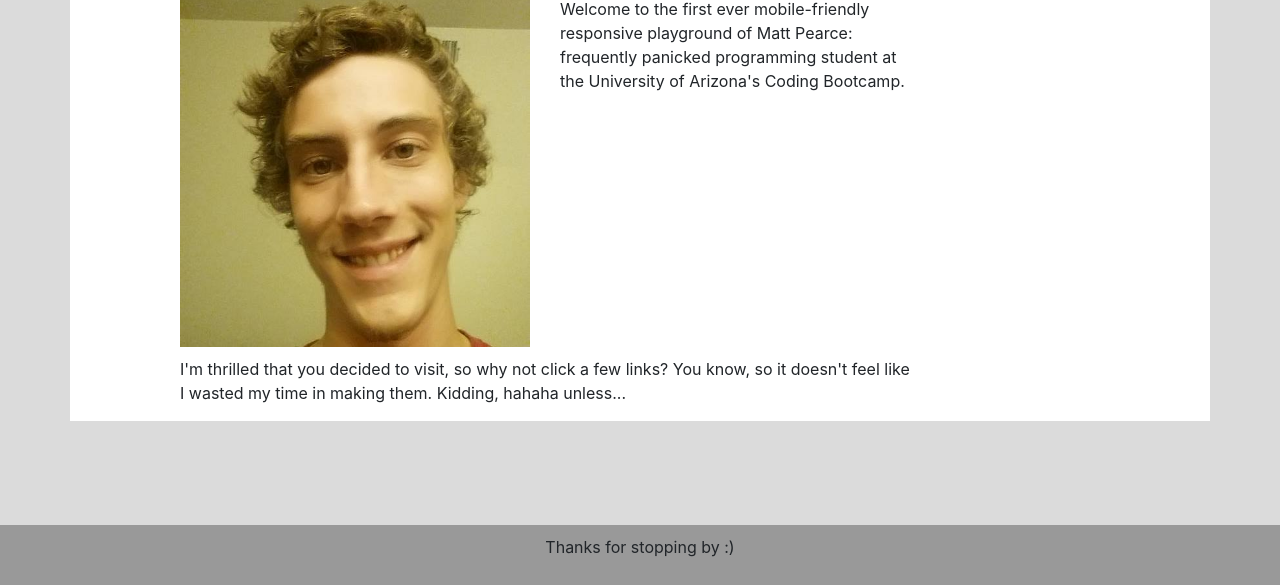
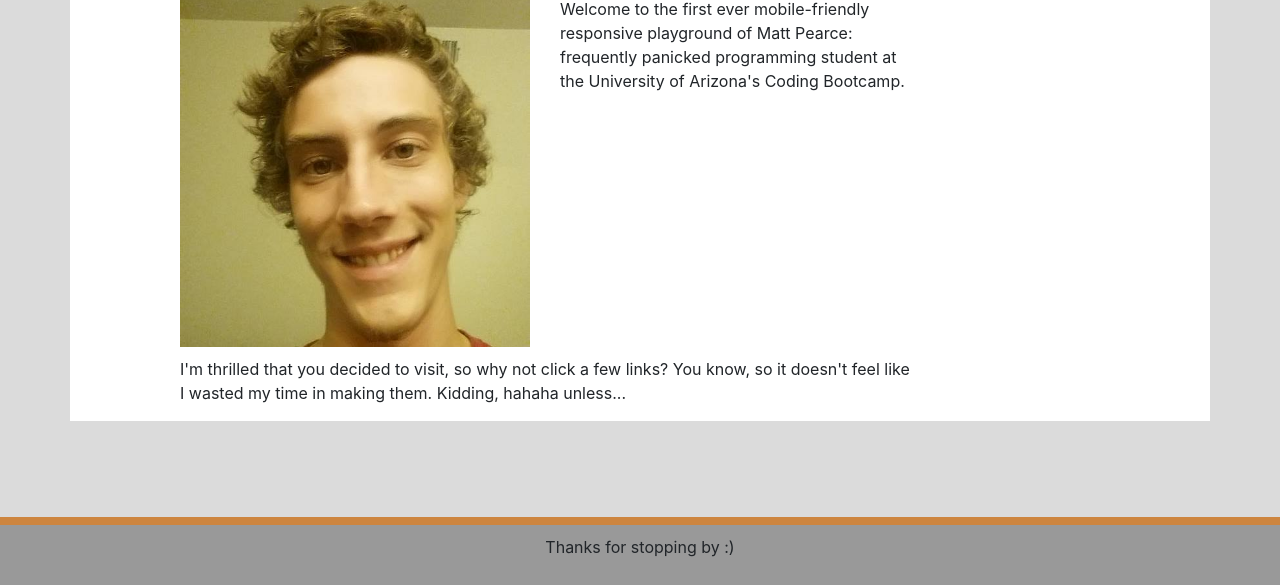
Before and after one commit to awkwardlynumb/wk2MattPearceHw, a plain HTML site: page index.html in a window 1280 px wide. Shown: the part 215-800 px from the top of the page. Drawn offline with nearby package versions, Linux system fonts and the light colour scheme.

Commit message:
actually submitting this time

```diff
--- a/contact.css
+++ b/contact.css
@@ -62,8 +62,7 @@ footer {
     padding: 10px 0;
     text-align: center;
     background-color: #999999;
-    border-top: 5px peru;
+    border-top: 8px solid peru;
     position: fixed;
     bottom: 0;
-
 }
--- a/index.css
+++ b/index.css
@@ -67,7 +67,7 @@ footer {
     padding: 10px 0;
     text-align: center;
     background-color: #999999;
-    border-top: 5px peru;
+    border-top: 8px solid peru;
     position: fixed;
     bottom: 0;
 }
--- a/portfolio.css
+++ b/portfolio.css
@@ -19,6 +19,7 @@
     .container {
         margin-top: 50px;
     }
+
 }
 .nav-link {
     margin: 0 5px !important;
@@ -66,8 +67,7 @@ footer {
     padding: 10px 0;
     text-align: center;
     background-color: #999999;
-    border-top: 5px peru;
+    border-top: 8px solid peru;
     position: fixed;
     bottom: 0;
-
 }
```
